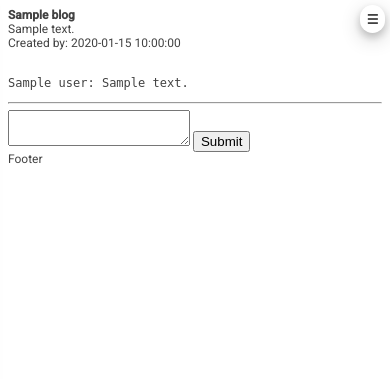
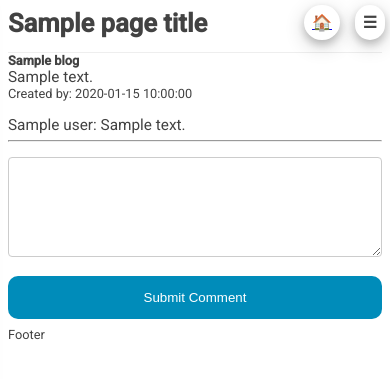
Before and after one commit to nanomosfet/blog, a Python web app: template templates/blog.html in a window 390 px wide. Shown: the top 379 px of the page. Run offline with Jinja, Linux system fonts and the light colour scheme; the template is opened without the code that fills it: most values are stand-ins (such as "Sample title", 1, 10 or a date in 2020).

Commit message:
Mobile Front End Implement

```diff
--- a/css/blog.css
+++ b/css/blog.css
@@ -1,7 +1,7 @@
 
 body {
   font-family: Roboto;
-  font-size: 12px;
+  font-size: .8em;
   color: #424242;
 }
 
@@ -9,11 +9,30 @@ h1, h2, h3, h4, p {
     margin: 0px;
 }
 
+.page-title {
+  padding-bottom: 0.5em;
+}
+
+a:visited {
+  text-decoration: none;
+  color: #008cba;
+}
+
+
+a:active {
+  color: #00A949;
+}
+
+header {
+  width: 100%;
+  border-bottom: thin groove;
+  padding-bottom: .1em;
+}
 
 
 img {
     max-width: 100%;
-    max-height: 200px;
+    max-height: 325px;
     width:auto;
     height: auto;
     margin: auto;
@@ -21,6 +40,56 @@ img {
 }
 
 
+
+.button:hover {
+  background-color: #808CBA;
+
+}
+
+.button:focus {
+  text-decoration: none;
+  outline: none;
+}
+
+/*Forms*/
+input[type=text], input[type=password], textarea, select {
+    width: 100%;
+    padding: 12px 20px;
+    margin: 8px 0;
+    display: inline-block;
+    border: 1px solid #ccc;
+    border-radius: 4px;
+    box-sizing: border-box;
+}
+
+textarea {
+  min-height: 300px;
+}
+
+
+#new-comment {
+  min-height: 100px;
+}
+
+p, pre{
+  font-size: 1em;
+}
+
+
+input[type=submit], .button {
+    width: 100%;
+    background-color: #008CBA;
+    color: white;
+    padding: 14px 20px;
+    margin: 8px 0;
+    border: none;
+    border-radius: 10px;
+    cursor: pointer;
+}
+
+input[type=submit]:hover {
+    background-color: #808CBA;
+}
 /*
  *
  * Top Level Navigation
@@ -71,7 +140,7 @@ nav p {
   white-space: nowrap;
 }
 
-p {
+p, pre {
   white-space: pre-wrap;
 }
 
@@ -103,12 +172,12 @@ p {
     border-radius: 25px;
   }
 
-  #menu {
+.menu {
   position:fixed;
   top:5px;
   right:5px;
   z-index: 2;
-  font-size: small;
+  font-size: medium;
   font-weight: bold;
   box-shadow: 0 4px 8px 0 rgba(0, 0, 0, 0.2), 0 6px 20px 0 rgba(0, 0, 0, 0.19);
   background-color: white;
@@ -116,8 +185,16 @@ p {
   padding: 0.50em;
 }
 
+#back {
+  top:5px;
+  right: 50px;
+
+}
+
 .blog {
-  width: 100%
+  width: 100%;
+  border-bottom: thin groove;
+  padding-bottom: .1em;
 }
 
 .blog-subject {
@@ -128,3 +205,11 @@ p {
   padding: .5em;
   text-align: center;
 }
+
+.blog-user {
+  padding: 5px;
+}
+
+.blog-body {
+  font-size: 1.2em;
+}
--- a/index.yaml
+++ b/index.yaml
@@ -9,6 +9,12 @@ indexes:
 # manually, move them above the marker line.  The index.yaml file is
 # automatically uploaded to the admin console when you next deploy
 # your application using appcfg.py.
+
+- kind: Blogs
+  properties:
+  - name: created_by
+  - name: created
+    direction: desc
 
 - kind: Comments
   properties:
--- a/js/blog.js
+++ b/js/blog.js
@@ -1,11 +1,16 @@
 // Nav JS
 var drawer = document.getElementById("drawer");
 var menu = document.getElementById("menu");
+
+
+
 
 menu.addEventListener('click', function(e) {
 	drawer.classList.toggle('open');
 	e.stopPropagation();
 });
+
+
 
 function likeRequest(loop, blog_id) {
 	var http_request = new XMLHttpRequest();
@@ -82,11 +87,14 @@ function commentRequest(blog_id) {
 				var d = document.createElement("div");
 				var c = document.createTextNode(json_obj.user + ": " + new_comment);
 				var hr = document.createElement("hr");
-				var p = document.createElement("pre");
+				var p = document.createElement("p");
 				var b = document.createElement("button");
 				var t = document.createTextNode("Delete Comment");
 				var e = document.createElement("button")
 				var t_e = document.createTextNode("Edit")
+				p.className = "blog-body"
+				e.className = "button";
+				b.className = "button";
 				e.id = "edit-comment-" + json_obj.comment_id;
 				e.appendChild(t_e);
 				console.log("In commentRequest: " + json_obj.comment_id);
@@ -120,13 +128,17 @@ function commentRequest(blog_id) {
 	console.log(form);
 	http_request.send(form);
 }
-
+var edit_comment_mode = false;
 function delete_comment(comment_id, blog_id) {
 	var http_request = new XMLHttpRequest();
 	var id = "comment_id=" + comment_id;
 	var delete_comment = "delete_comment=true"
 	var blog_id = "blog_id=" + blog_id;
 	var comment_element = document.getElementById("comment-" + comment_id)
+
+	if (edit_comment_mode == true) {
+		return 0;
+	}
 
 	var params = id + "&" + delete_comment + "&" + blog_id;
 	http_request.onreadystatechange = function() {
@@ -144,18 +156,25 @@ function delete_comment(comment_id, blog_id) {
 
 
 
-var edit_comment_mode = false;
+
 
 function toggle_edit_comment(comment_id, comment_content) {
 	var comment_area = document.getElementById("new-comment");
 	var submit_button = document.getElementById("submit-comment");
 	var cancel_button = document.createElement("button");
 	var edit_button = document.getElementById("edit-comment-" + comment_id);
-	var old_submit_onclick = submit_button.onclick
+	var add_comments_section = document.getElementById("add-comments");
+	var comments_section = document.getElementById("comments");
+	var old_submit_onclick = submit_button.onclick;
 	if (edit_comment_mode == true) {
 		return 0;
 	}
+
+	edit_button.insertAdjacentElement('afterend', add_comments_section);
+
+
 	cancel_text = document.createTextNode("Cancel")
+	cancel_button.classList += "button";
 	cancel_button.appendChild(cancel_text);
 	submit_button.insertAdjacentElement("afterend", cancel_button);
 	console.log("In toggle_edit_comment: " + comment_id);
@@ -168,10 +187,9 @@ function toggle_edit_comment(comment_id, comment_content) {
 		submit_button.onclick = old_submit_onclick;
 		edit_button.onclick = function() {
 			toggle_edit_comment(comment_id,comment_content);
+
 		}
-
-		//comment_area.value = "";
-
+		comments_section.appendChild(add_comments_section);
 		edit_comment_mode = false;
 
 	};
@@ -183,7 +201,7 @@ function toggle_edit_comment(comment_id, comment_content) {
 		comment_area.value = "";
 		submit_button.onclick = old_submit_onclick;
 		cancel_button.parentNode.removeChild(cancel_button);
-
+		comments_section.appendChild(add_comments_section);
 		edit_comment_mode = false;
 
 	};
@@ -255,8 +273,9 @@ function upload_image(blog_id) {
 				img_element = document.createElement("img");
 				img_element.id = "blog-img";
 				img_element.src = "/img?img_id="+String(blog_id) +"&n=" + rand_num;
-				blog_body.append(img_element);
-				blog_body.append(delete_image_button);
+				blog_body.appendChild(img_element);
+				blog_body.appendChild(delete_image_button);
+				delete_image_button.classList = "button";
 			} else {
 				img_element.src = "/img?img_id="+String(blog_id) +"&n=" + rand_num;
 			}
--- a/templates/base.html
+++ b/templates/base.html
@@ -6,19 +6,20 @@
 		<meta charset="utf-8">
 	    <meta http-equiv="X-UA-Compatible" content="IE=edge">
 	    <meta name="viewport" content="width=device-width, initial-scale=1.0">
-	    <title>Lenys Portfolio</title>
 	    <link href="https://fonts.googleapis.com/css?family=Roboto:300,400,500" rel="stylesheet" type="text/css">
 		<link rel="stylesheet" type="text/css" href="css/blog.css">
 	</head>
 
 	<body>
 		<header>
+			<h1 class="page-title">{{page_title}}</h1>
+			<a id="menu" class="menu">&#9776;</a>
+			<a id="back" class="menu" href="/">&#127968;</a>
 
-			<a id="menu">&#9776;</a>
 		</header>
+
 		<nav id="drawer" class="nav">
 			<ul class="nav__list">
-
 				<li class="nav__item">
 					<a href="/">Home</a>
 				</li>
@@ -31,14 +32,20 @@
 					<a href="/login">Login</a>
 				</li>
 				{% else %}
+
+				<li class="nav__item">
+					<a href="/?user_id={{user}}">Your posts</a>
+				</li>
 				<li class="nav__item">
 					<a href="/newpost">New Post</a>
+				</li>
 				<li class="nav__item">
 					<a href="/logout">Logout</a>
 				</li>
 				<li class="nav__item">
 					<p>Signed in as {{user}}</p>
 				</li>
+
 				{% endif%}
 			</ul>
 			<
--- a/templates/blog.html
+++ b/templates/blog.html
@@ -4,17 +4,21 @@
 <content id="blog" class="main-content">
 	<article id="blog-body">
 		<h4 class="subject">{{blog.subject}}</h4>
-		<p class="content">{{blog.content}}</p>
+		<p class="blog-body">{{blog.content}}</p>
 		<p class="created_by">Created by: {{blog.created_by}}</p>
-		{% if user == blog.created_by %}
-		<input type="file" id="img" onchange="upload_image({{blog.key.id()}})">
-		{% endif %}
+
 		<br>
 		{% if blog.image %}
 		<img id="blog-img" src="/img?img_id={{blog.key.id()}}">
 		{% if user == blog.created_by %}
-		<button id="delete-img" onclick="delete_image({{blog.key.id()}})">Delete Image</button>
+		<button class="button" id="delete-img" onclick="delete_image({{blog.key.id()}})">Delete Image</button>
 		{% endif %}
+		{% endif %}
+		{% if user == blog.created_by %}
+		<input type="file" id="img" onchange="upload_image({{blog.key.id()}})" style="display: none;">
+		<button class="button" onclick="document.getElementById('img').click();">
+			Upload Image
+		</button>
 		{% endif %}
 
 		{% if user == blog.created_by %}
@@ -31,16 +35,16 @@
 		<section id="existing-comments">
 			{% for comment in comments %}
 			<div id="comment-{{comment.key.id()}}">
-				<pre>{{comment.user}}: {{comment.content}}</pre>
+				<p class="blog-body">{{comment.user}}: {{comment.content}}</p>
 				{% if (user == comment.user) or (user == blog.created_by) %}
-				<button onclick="delete_comment({{comment.key.id()}},{{blog.key.id()}})">Delete Comment</button>
+				<button class="button" onclick="delete_comment({{comment.key.id()}},{{blog.key.id()}})">Delete Comment</button>
 				{% endif %}
 
-				{% if user == comment.user %}
-				<button id="edit-comment-{{comment.key.id()}}" onclick="toggle_edit_comment({{comment.key.id()}}, '{{comment.content}}')" >
+				{%- if user == comment.user -%}
+				<button class="button" id="edit-comment-{{comment.key.id()}}" onclick="toggle_edit_comment({{comment.key.id()}}, '{{comment.content}}')" >
 					Edit
 				</button>
-				{% endif %}
+				{%- endif -%}
 				<hr>
 
 			</div>
@@ -49,7 +53,7 @@
 		<section id="add-comments">
 			<p id="error"></p>
 			<textarea id="new-comment"></textarea>
-			<button id="submit-comment" onclick="commentRequest({{blog.key.id()}})">Submit</button>
+			<button class="button" id="submit-comment" onclick="commentRequest({{blog.key.id()}})">Submit Comment</button>
 		</section>
 	</article>
 </content>
--- a/templates/editBlog.html
+++ b/templates/editBlog.html
@@ -12,6 +12,7 @@
         <div>Content</div>
         <textarea name="content">{{blog.content}}</textarea>
     </label>
+    <p id="error">{{error}}</div>
     <div>
         <input type="submit" value="Edit">
     </div>
@@ -27,6 +28,5 @@
         <input type="submit" name="cancel" value="Cancel">
     </div>
 </form>
-<div class="error">{{error}}</div>
 {% endblock %}
 {% include "footer.html" %}
--- a/templates/footer.html
+++ b/templates/footer.html
@@ -1,4 +1,4 @@
-		<footer>
+		<footer id="footer">
 			Footer
 		</footer>
         <script src="js/blog.js"></script>
--- a/templates/signup.html
+++ b/templates/signup.html
@@ -1,7 +1,7 @@
 {% include "base.html" %}
 
 {% block main_content %}
-
+<content class="forms">
     <form method="post">
 
         <label>Username
@@ -27,6 +27,7 @@
 
         <input type="submit">
     </form>
+</content>
 
 {% endblock %}
 {% include "footer.html" %}
```
Also changed, not shown: main.py (+41 -16 lines), templates/bloglist.html (+7 -7 lines), templates/newpost.html (+4 -4 lines), 1 other file. Lines whose indentation alone changed are shown as unchanged.
